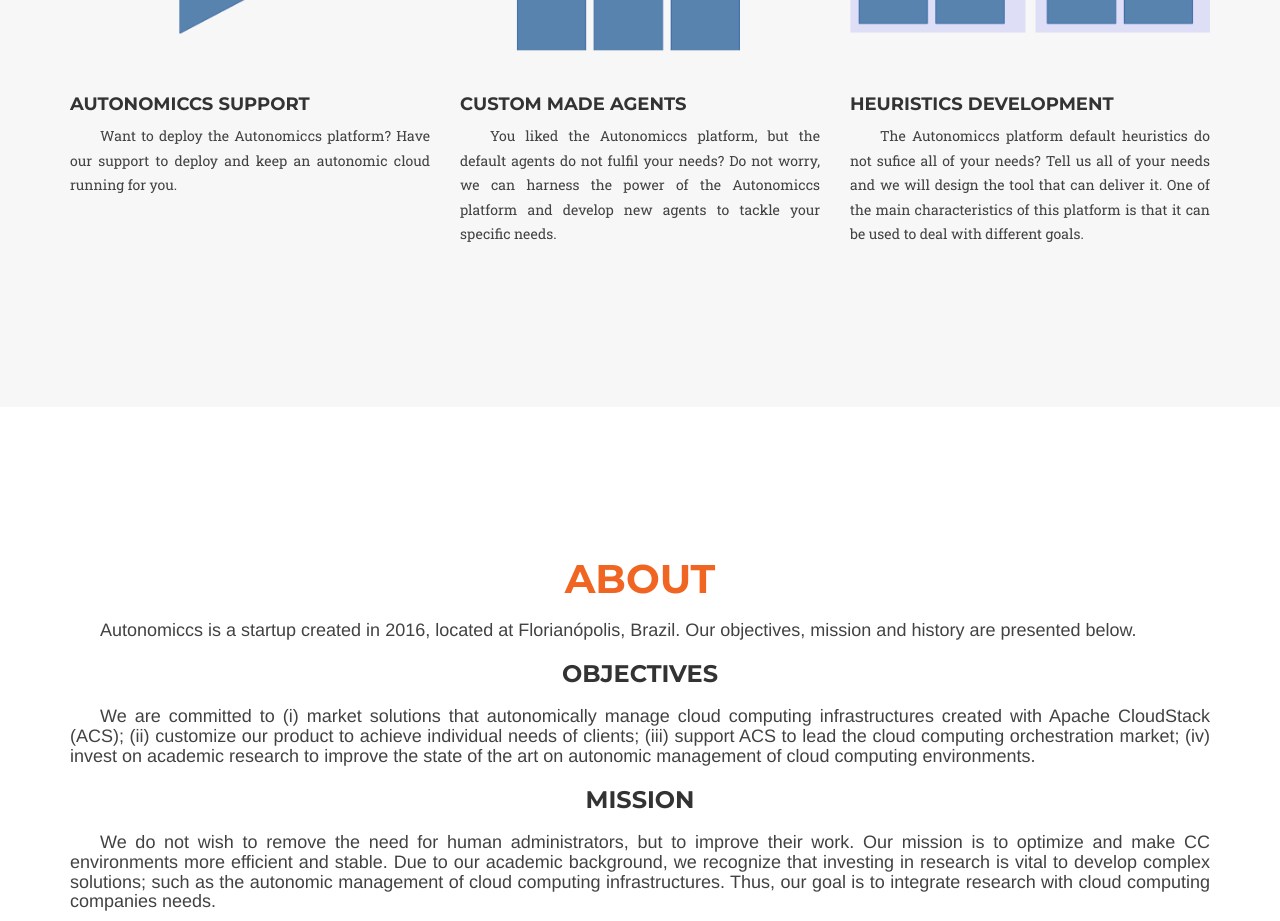
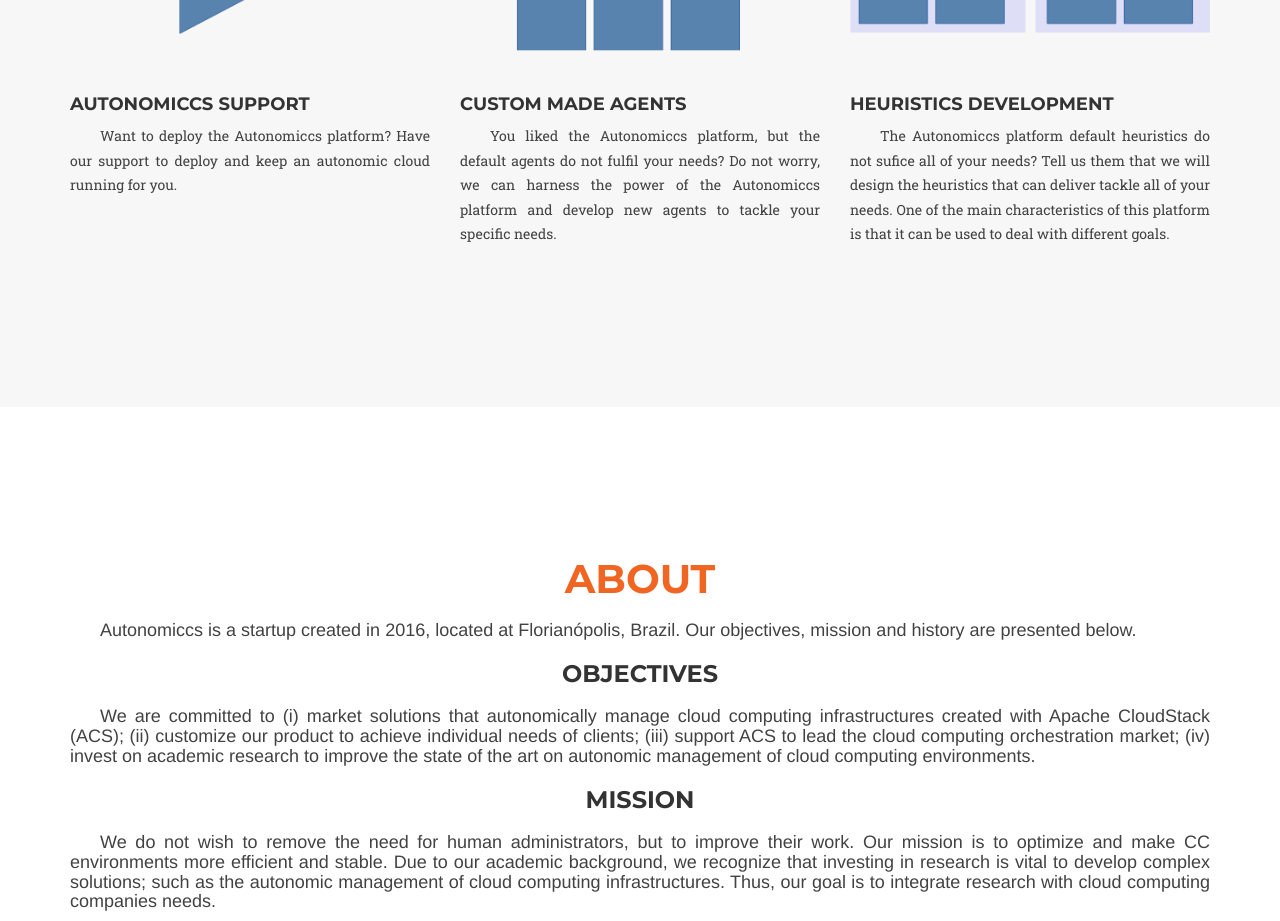
Before and after one commit to Autonomiccs/autonomiccs-website, a website: page index.html in a window 1280 px wide. Shown: the part 2100-3021 px from the top of the page. Drawn offline with nearby package versions, Linux system fonts and the light colour scheme; a web font is replaced by a local one.

Commit message:
another phrase that was not that smoth

```diff
--- a/index.html
+++ b/index.html
@@ -180,7 +180,7 @@
                     </a>
                     <div class="portfolio-caption">
                         <h4>Heuristics development</h4>
-                        <p class="text-muted">The Autonomiccs platform default heuristics do not sufice all of your needs? Tell us all of your needs and we will design the tool that can deliver it. One of the main characteristics of this platform is that it can be used to deal with different goals.</p>
+                        <p class="text-muted">The Autonomiccs platform default heuristics do not sufice all of your needs? Tell us them that we will design the heuristics that can deliver tackle all of your needs. One of the main characteristics of this platform is that it can be used to deal with different goals.</p>
                     </div>
                 </div>
             </div>
```
